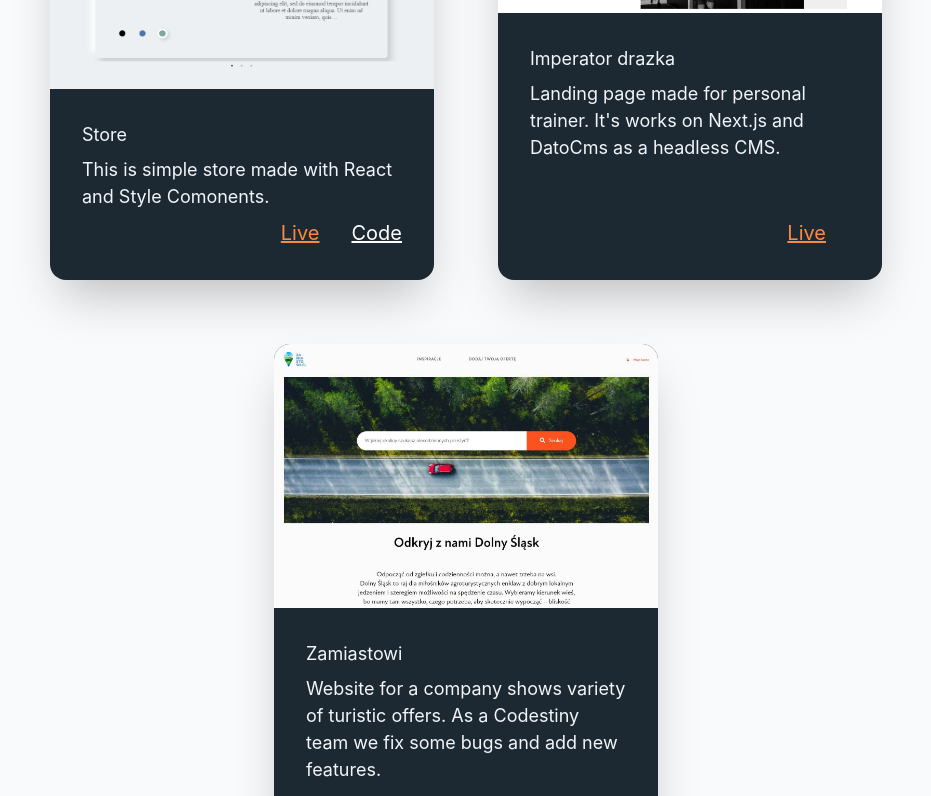
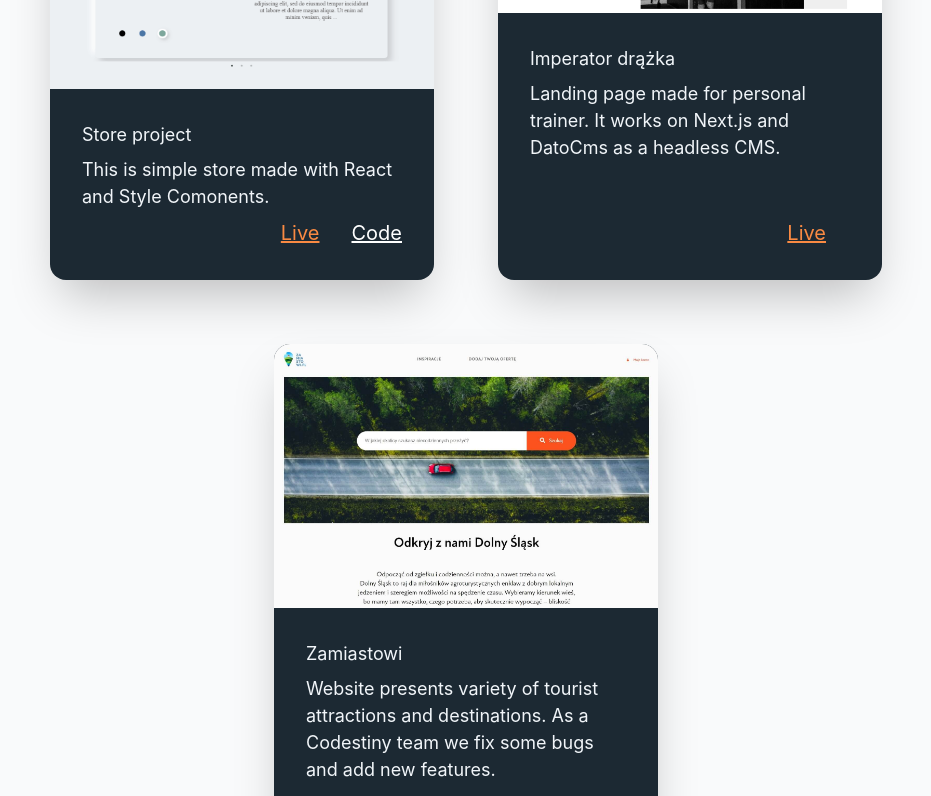
Before and after one commit to weblukas/portfolio, a Next.js app: page / in a window 1280 px wide. Shown: the part 1740-2536 px from the top of the page, without its empty margins (174-1105 px from the left). Built offline with nearby package versions, Linux system fonts and the light colour scheme; no server answers.

Commit message:
fix: vercel edge function

```diff
--- a/api/route.ts
+++ b/api/route.ts
@@ -13,7 +13,7 @@ export async function sendEml() {
             Authorization: `Bearer ${RESEND_API_KEY}`,
         },
         body: JSON.stringify({
-            from: "Acme <onboarding@resend.dev>",
+            from: "poczta@webandwolf.net",
             to: ["szmydlukasz30@gmail.com"],
             subject: "hello world",
             html: "<strong>it works!</strong>",
--- a/components/ContactForm.tsx
+++ b/components/ContactForm.tsx
@@ -6,6 +6,7 @@ import { zodResolver } from "@hookform/resolvers/zod";
 import { sendEmail } from '@/api/send';
 import { ContactFormSchema } from "@/lib/zodSchema";
 import { toast } from "sonner";
+import { sendEml } from '@/api/route';
 
 const ContactForm = () => {
 
@@ -24,6 +25,8 @@ const ContactForm = () => {
      });
 
         const onSubmit: SubmitHandler<IFormInput> = async (data) => {
+
+            sendEml();
             const result = await sendEmail(data);
 
              if (result?.success) {
--- a/utils/projectsData.ts
+++ b/utils/projectsData.ts
@@ -1,7 +1,7 @@
 export const projectsData = [
     {
         id: 1,
-        name: "Store",
+        name: "Store project",
         image: "/store-project.png",
         description:
             "This is simple store made with React and Style Comonents.",
@@ -10,9 +10,9 @@ export const projectsData = [
     },
     {
         id: 2,
-        name: "Imperator drazka",
+        name: "Imperator drążka",
         description:
-            "Landing page made for personal trainer. It's works on Next.js and DatoCms as a headless CMS.",
+            "Landing page made for personal trainer. It works on Next.js and DatoCms as a headless CMS.",
         image: "/imperator.jpg",
         url: "https://www.imperatordrazka.pl/",
 
@@ -21,7 +21,7 @@ export const projectsData = [
         id: 3,
         name: "Zamiastowi",
         description:
-            "Website for a company shows variety of turistic offers. As a Codestiny team we fix some bugs and add new features.",
+            "Website presents variety of tourist attractions and destinations. As a Codestiny team we fix some bugs and add new features.",
         image: "/zamiastowi.jpg",
         url: "https://www.zamiastowi.pl/",
 
```
Also changed, not shown: app/page.tsx (+1 -7 lines).
